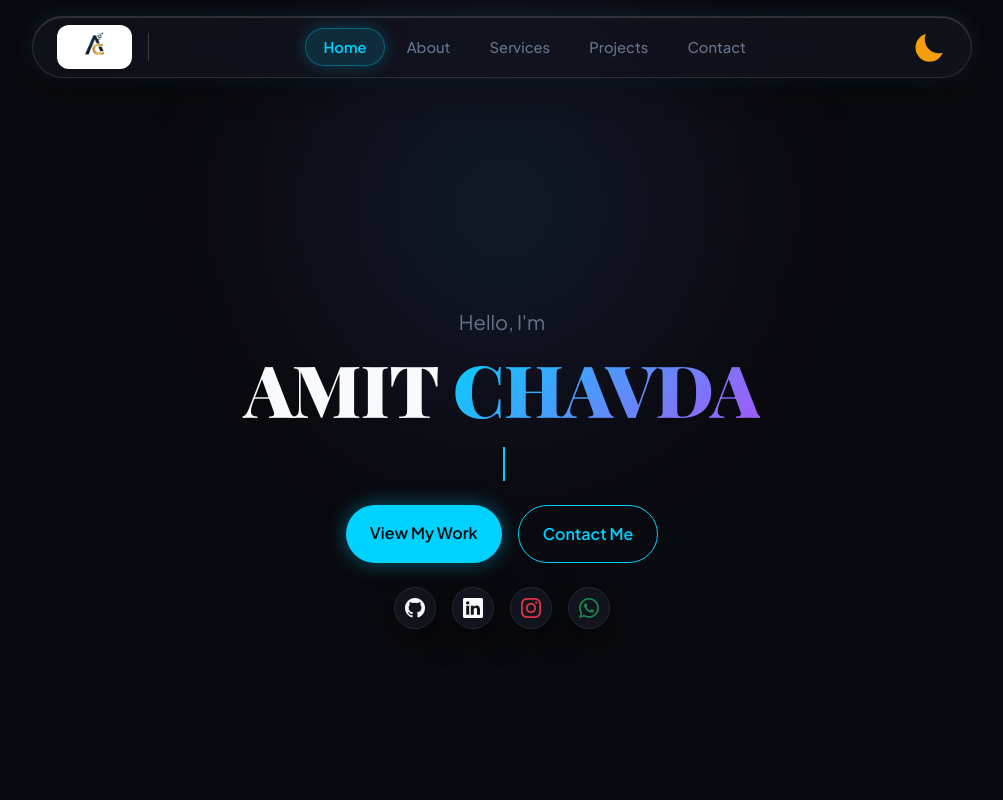
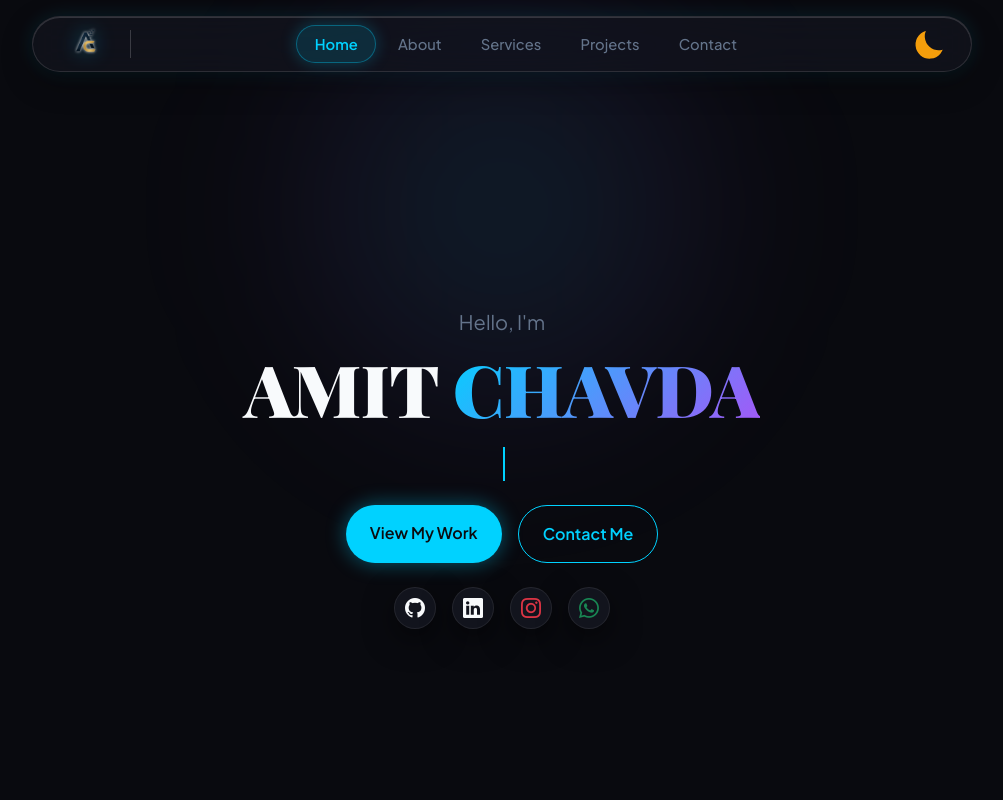
Before and after one commit to chavdaamit1011-svg/Portfolio, a React (Vite) app: page /about in a window 1280 px wide. Shown: the top 800 px of the page, without its empty margins (138-1141 px from the left). Built offline with nearby package versions, Linux system fonts and the light colour scheme; a web font is replaced by a local one.

Commit message:
Remove white box container around AC logo and integrate transparent logo-wrapper with theme drop-shadow filters

```diff
--- a/src/components/Navbar.tsx
+++ b/src/components/Navbar.tsx
@@ -32,7 +32,7 @@ export default function Navbar({ theme, toggleTheme }: NavbarProps) {
               title="Amit Chavda Portfolio"
               onClick={closeMobileMenu}
             >
-              <div className="brand-logo-container">
+              <div className="brand-logo-wrapper">
                 <img
                   src={logoAmit}
                   alt="Amit Chavda AC Logo"
--- a/src/styles/index.css
+++ b/src/styles/index.css
@@ -77,36 +77,35 @@
     0 0 25px rgba(2, 132, 199, 0.08);
 }
 
-/* Brand AC Logo Container */
-.brand-logo-container {
-  background: #ffffff;
-  border-radius: 0.75rem;
-  padding: 0.2rem 0.55rem;
+/* Brand AC Logo Wrapper (NO White Box Container - Seamless Integration) */
+.brand-logo-wrapper {
+  background: transparent !important;
+  border: none !important;
+  box-shadow: none !important;
+  padding: 0 !important;
   display: inline-flex;
   align-items: center;
   justify-content: center;
-  box-shadow: 0 4px 15px rgba(0, 0, 0, 0.15);
   transition: transform 0.3s ease;
 }
 
-[data-theme='light'] .brand-logo-container {
-  background: transparent;
-  box-shadow: none;
-  padding: 0;
-}
-
-.brand-logo-container:hover {
-  transform: scale(1.05);
+.brand-logo-wrapper:hover {
+  transform: scale(1.06);
 }
 
 .brand-logo-img {
   height: 38px;
   width: auto;
   object-fit: contain;
+  transition: filter 0.3s ease, transform 0.3s ease;
+}
+
+[data-theme='light'] .brand-logo-img {
+  filter: drop-shadow(0 1px 2px rgba(0, 0, 0, 0.12));
 }
 
 [data-theme='dark'] .brand-logo-img {
-  filter: drop-shadow(0 0 2px rgba(255, 255, 255, 0.95));
+  filter: drop-shadow(0 0 1.5px rgba(255, 255, 255, 0.92)) drop-shadow(0 0 10px rgba(0, 210, 255, 0.35));
 }
 
 /* Vertical Separator Line */
```
